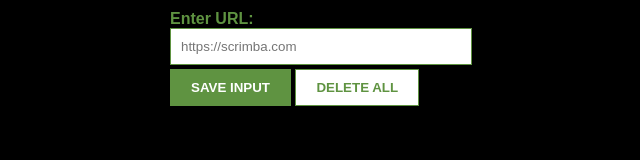
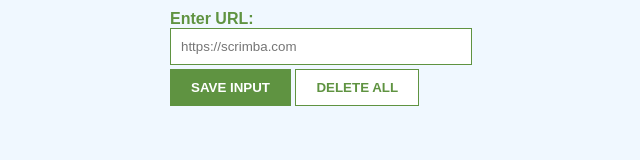
Before and after one commit to Kingmax12/Lead-Tracker-App, a website built with Vite: page index.html in a window 1280 px wide. Shown: the whole page, without its empty margins (319-959 px from the left). Built offline with nearby package versions, Linux system fonts and the light colour scheme; no server answers.

Commit message:
Update style.css

```diff
--- a/style.css
+++ b/style.css
@@ -3,7 +3,7 @@
     padding: 10px;
     font-family: Arial, Helvetica, sans-serif;
     max-width: 302px;
-    background-color: black;
+    background-color: aliceblue;
 }
 
 label {
```
